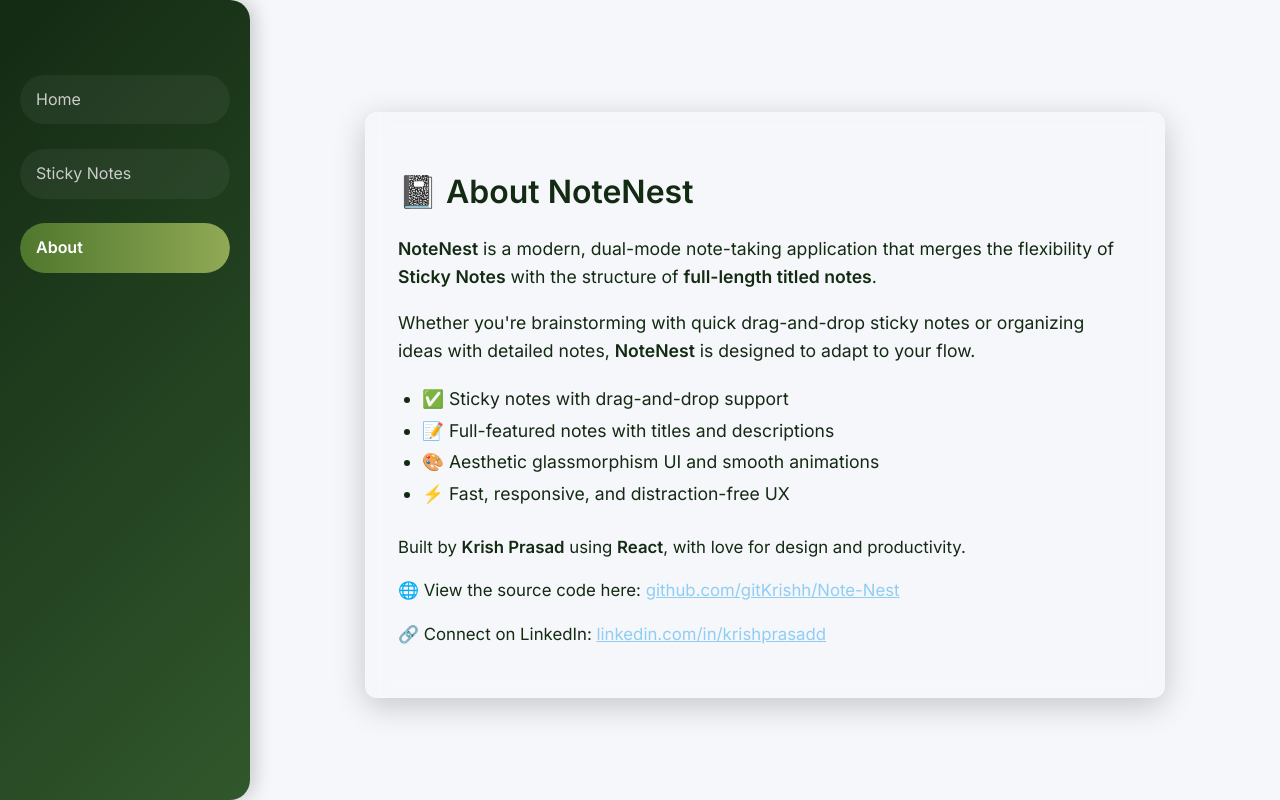
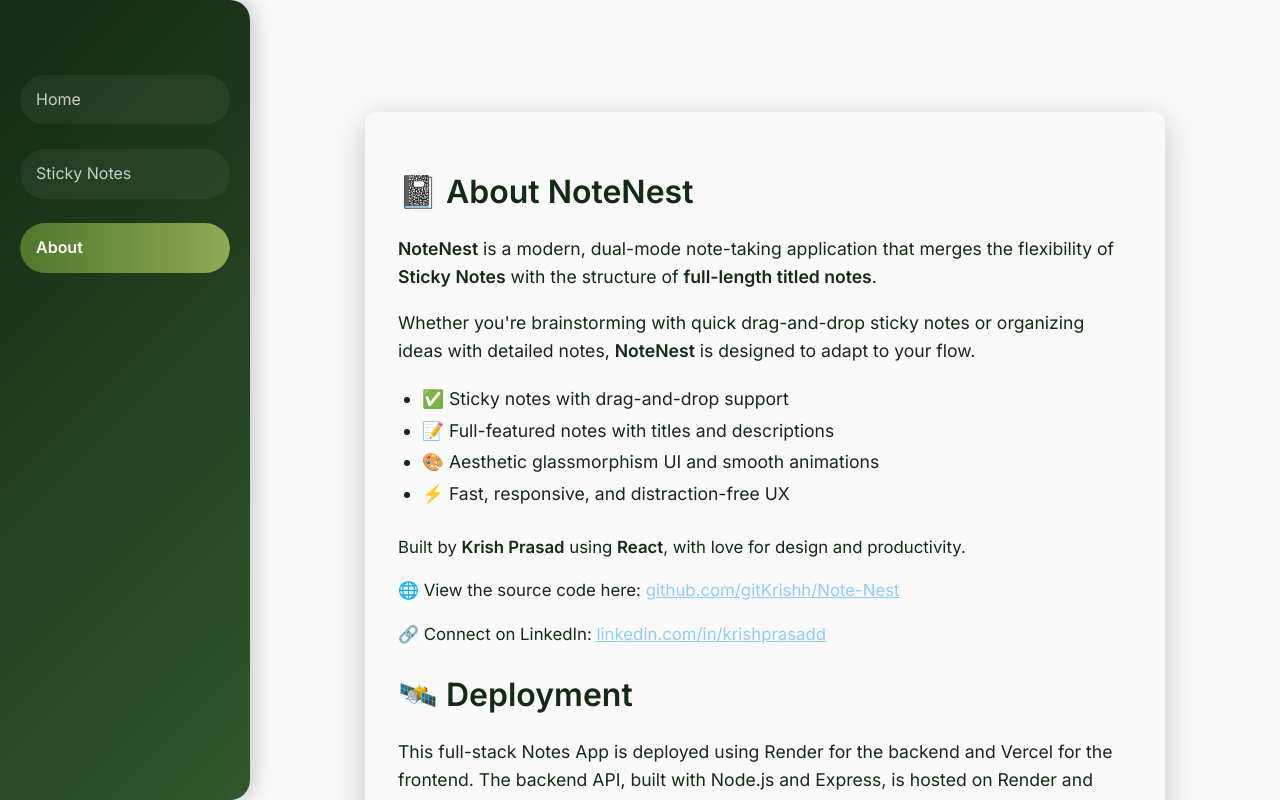
Before and after one commit to gitKrishh/Note-Nest, a React (Vite) app in the folder frontend/: page /about in a window 1280 px wide. Built offline with nearby package versions, Linux system fonts and the light colour scheme.

Commit message:
fixed the menu bar height

```diff
--- a/frontend/src/App.css
+++ b/frontend/src/App.css
@@ -23,7 +23,7 @@
   line-height: 1.6;
 }
 
-/* Layout */
+
 .container {
   max-width: 1100px;
   margin: 50px auto;
@@ -33,7 +33,6 @@
   gap: 40px;
 }
 
-/* Glassy Note Cards */
 .note-card {
   padding: 24px;
   border-radius: var(--radius);
@@ -62,7 +61,7 @@
   color: #333;
 }
 
-/* Colorful Gradient Cards */
+
 .note-card:nth-child(4n + 1) {
   background: linear-gradient(135deg, #ffecd2, #fcb69f);
 }
@@ -76,7 +75,7 @@
   background: linear-gradient(135deg, #fbc2eb, #a6c1ee);
 }
 
-/* Add Note Form */
+
 form {
   background: #ffffff;
   border-radius: var(--radius);
@@ -87,7 +86,7 @@
   gap: 20px;
 }
 
-/* Inputs */
+
 input[type='text'],
 textarea {
   padding: 14px 16px;
@@ -104,7 +103,7 @@
   box-shadow: 0 0 0 3px rgba(127, 90, 240, 0.1);
 }
 
-/* Button */
+
 button {
   padding: 12px 20px;
   font-size: 1rem;
@@ -121,3 +120,9 @@
   background: linear-gradient(135deg, #6246ea, #4f3edc);
   box-shadow: 0 6px 16px rgba(127, 90, 240, 0.5);
 }
+
+.layout {
+  display: flex;
+  height: 100vh;
+  overflow: hidden;
+}
--- a/frontend/src/App.jsx
+++ b/frontend/src/App.jsx
@@ -18,13 +18,13 @@
 
 
   return (
-    <div style={{ display: 'flex' }}>
+    <div className="layout">
       <Navs />
-      <div style={{ flex: 1, padding: '2rem' }}>
+      <div className="main-content">
         <Outlet />
       </div>
     </div>
-  )
+  );
 }
 
 export default App
--- a/frontend/src/components/Sidebar.css
+++ b/frontend/src/components/Sidebar.css
@@ -93,8 +93,7 @@
   flex: 1;
   padding: 2rem;
   background-color: #f9f9f9;
-  min-height: 100vh;
-  padding: 10px;
-  margin-left: 250px;
+  overflow-y: auto;
+
 
 }
--- a/frontend/src/pages/About.jsx
+++ b/frontend/src/pages/About.jsx
@@ -61,7 +61,11 @@
           linkedin.com/in/krishprasadd
         </a>
       </p>
+      <h1 style={{ fontSize: '2rem', marginBottom: '1rem' }}>🛰️ Deployment</h1>
 
+      <p style={{ lineHeight: '1.6', fontSize: '1.1rem' }}>
+        This full-stack Notes App is deployed using Render for the backend and Vercel for the frontend. The backend API, built with Node.js and Express, is hosted on Render and serves as the interface for storing and retrieving notes from a local JSON file (acting as a simple database). The frontend, built with React and Vite, is deployed on Vercel for fast and seamless performance. This architecture ensures a smooth user experience with real-time note updates, while also demonstrating how to integrate and deploy a full-stack application across two powerful platforms.
+      </p>
     </div>
   );
 };
```
